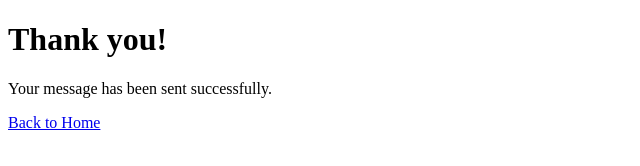
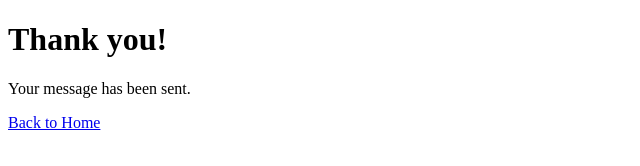
Before and after one commit to Skeane573/MK5159-module, a plain HTML site: page thank-you.html in a window 1280 px wide. Shown: the whole page, without its empty margins (0-640 px from the left). Drawn offline with Linux system fonts and the light colour scheme.

Commit message:
Update thank-you.html

```diff
--- a/thank-you.html
+++ b/thank-you.html
@@ -16,7 +16,7 @@
 
 <body>
   <h1>Thank you!</h1>
-  <p>Your message has been sent successfully.</p>
+  <p>Your message has been sent.</p>
 
   <a href="index.html">Back to Home</a>
 </body>
```
